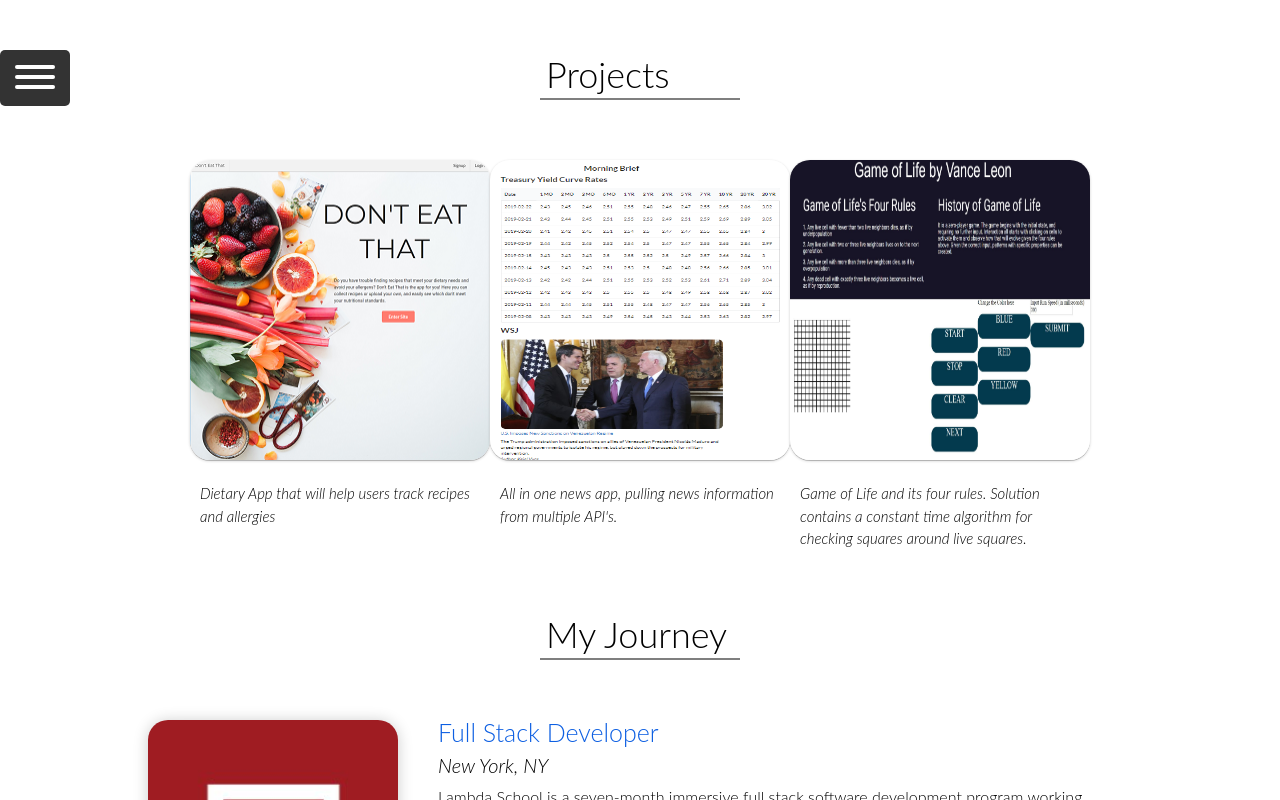
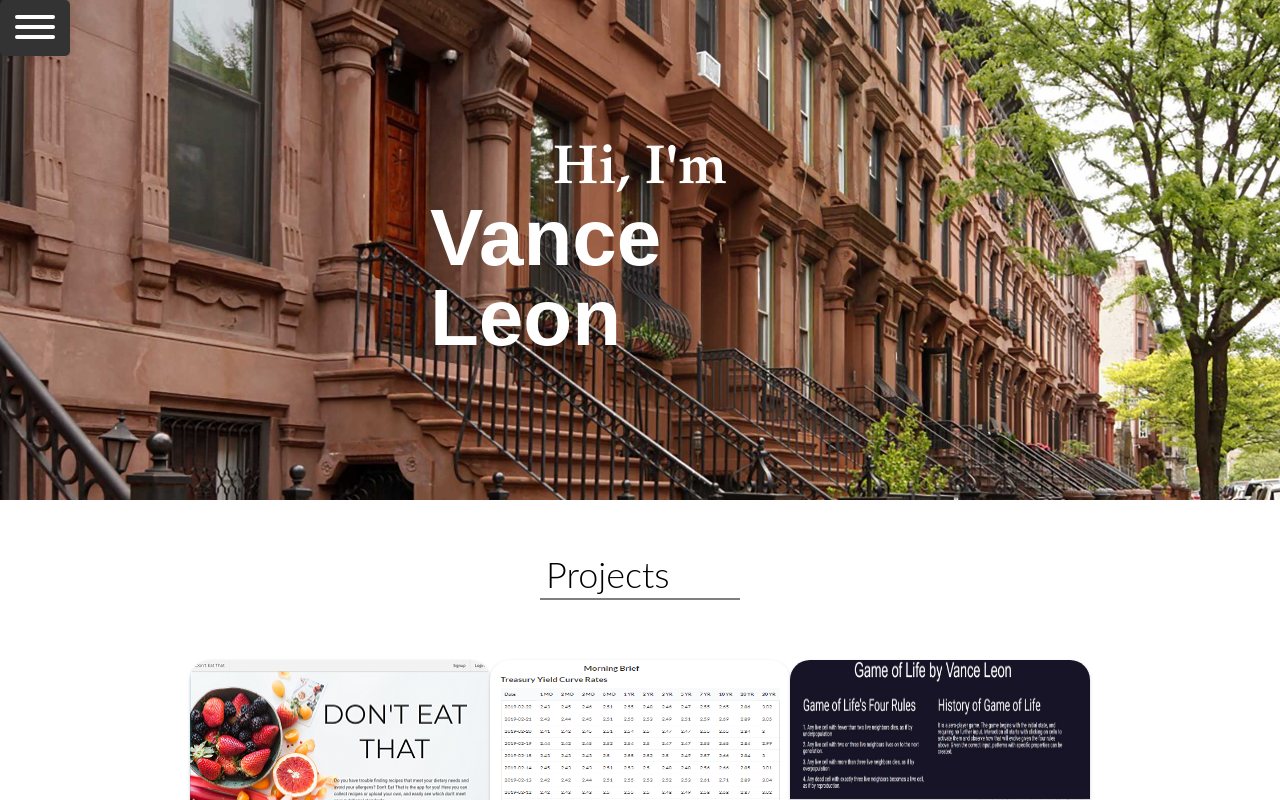
Before and after one commit to vanceleon/Portfolio_Site, a React (Create React App) app in the folder portfolio/: page / in a window 1280 px wide. Shown: the top 800 px of the page. Built offline with nearby package versions, Linux system fonts and the light colour scheme.

Commit message:
brought parallax back and center styling on app

```diff
--- a/portfolio/src/App.js
+++ b/portfolio/src/App.js
@@ -1,5 +1,5 @@
 import React, { Component } from 'react';
-// import HeaderParallax from './Components/Parallax';
+import HeaderParallax from './Components/Parallax';
 import NavMenu from './Components/NavBar';
 import Experience from './Components/Experience';
 import Projects from './Components/Projects';
@@ -11,12 +11,8 @@ class App extends Component {
   render() {
     return (
       <div className='App'>
-        {/* <div className='header-view'> */}
         <NavMenu />
-        {/* <div className='parallax'>
-          <HeaderParallax />
-        </div> */}
-        {/* </div> */}
+        <HeaderParallax />
         <div className='portfolio-container'>
           <Projects />
           <Experience />
```
